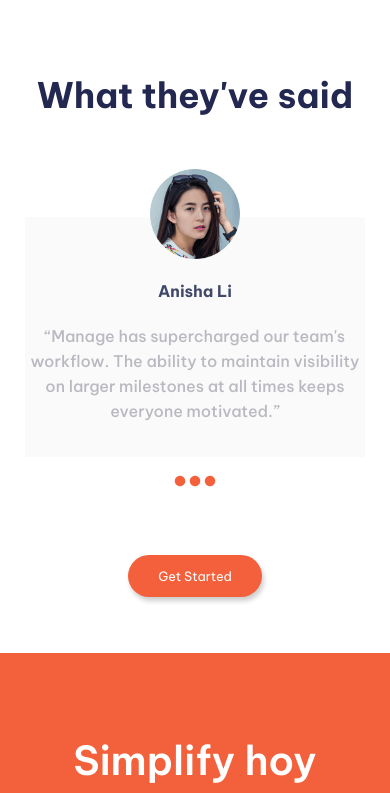
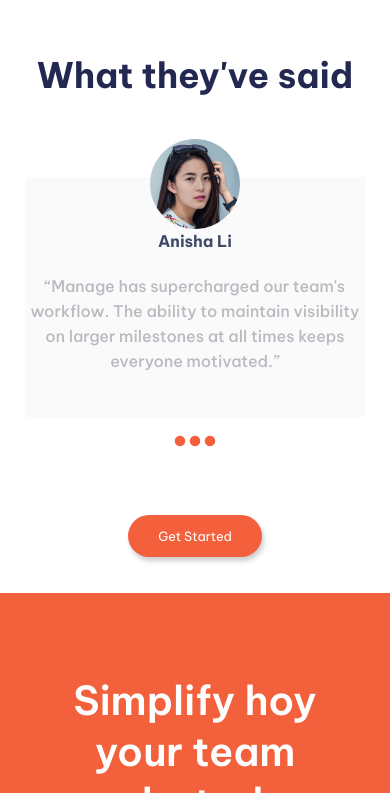
Before and after one commit to SantiBrun0/Project-Manage, a plain HTML site: page index.html in a window 390 px wide. Shown: the part 2289-3082 px from the top of the page. Drawn offline with Linux system fonts and the light colour scheme.

Commit message:
arreglo boton card en mobile

```diff
--- a/index.css
+++ b/index.css
@@ -114,7 +114,7 @@ header {
 
 .contenedorSegundo {
     width: 100%;
-    height: 850px;
+    height: 750px;
     margin-top: 60px;
     display: flex;
     justify-content: center;
@@ -196,12 +196,12 @@ header {
 
 .contenedorTercero {
     width: 100%;
-    height: 70vh;
+    height: 100vh;
     display: flex;
     flex-direction: column;
     align-items: center;
     justify-content: space-evenly;
-    margin: 40px 0px 180px
+    padding: 0px 0px 100px
 }
 
 
@@ -515,8 +515,8 @@ footer {
 
     .contenedorTercero {
         flex-direction: column;
-        height: 500px;
-        margin: 80px 0px;
+        height: 600px;
+        padding: 60px 0px 100px;
     }
 
     .cajaCards {
@@ -525,7 +525,11 @@ footer {
     }
 
     .contenedorTercero .claseTitulo {
-        margin-bottom: 100px;
+        padding-bottom: 80px;
+    }
+
+    .fotoCard {
+        margin-bottom: -20px;
     }
 
     .card1, .claseTitulo, .textoCard {
```
